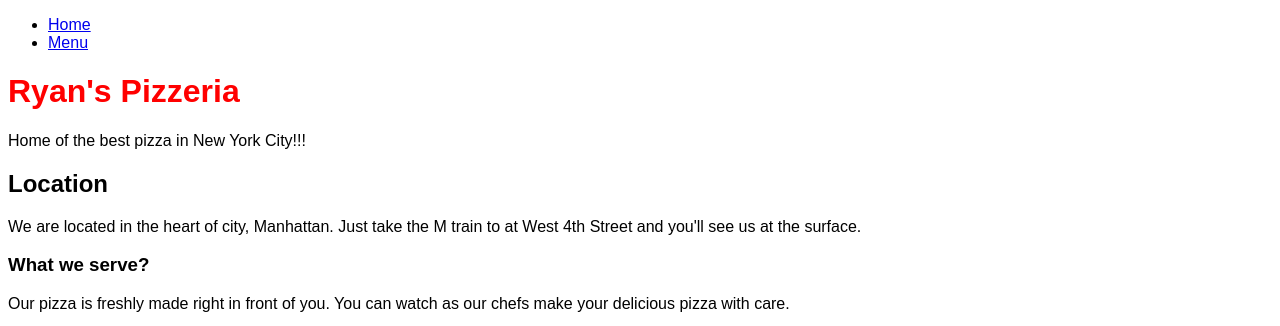
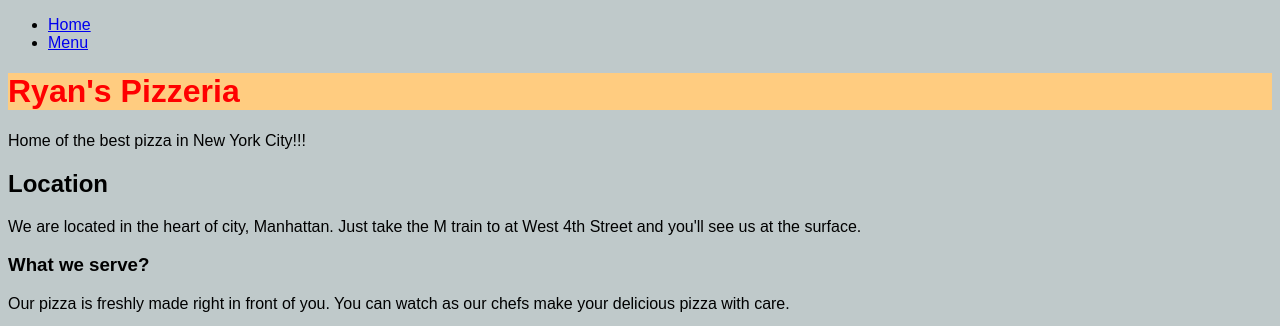
Before and after one commit to RyanLopezHub/Restaurant-Final-Project, a plain HTML site: page index.html in a window 1280 px wide. Shown: the top 326 px of the page. Drawn offline with Linux system fonts and the light colour scheme.

Commit message:
made background for both pages a gray color

```diff
--- a/foodstyle.css
+++ b/foodstyle.css
@@ -3,9 +3,12 @@
 h1 {
     color: #ff0000;
     background-color: #ffcc80
-    background-size: 500px 90px;
 }
 
 * {
     font-family: sans-serif;
 }
+
+* {
+  background-color: #BFC9CA;
+}
```
